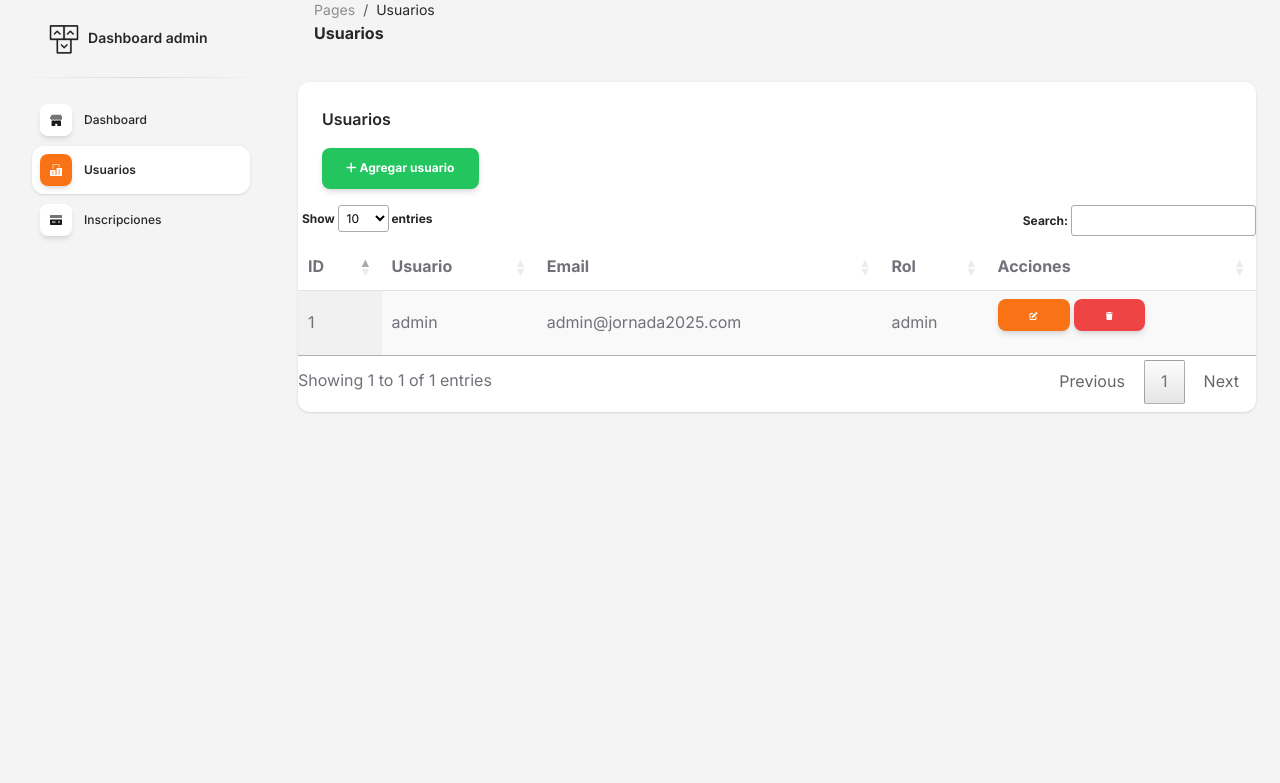
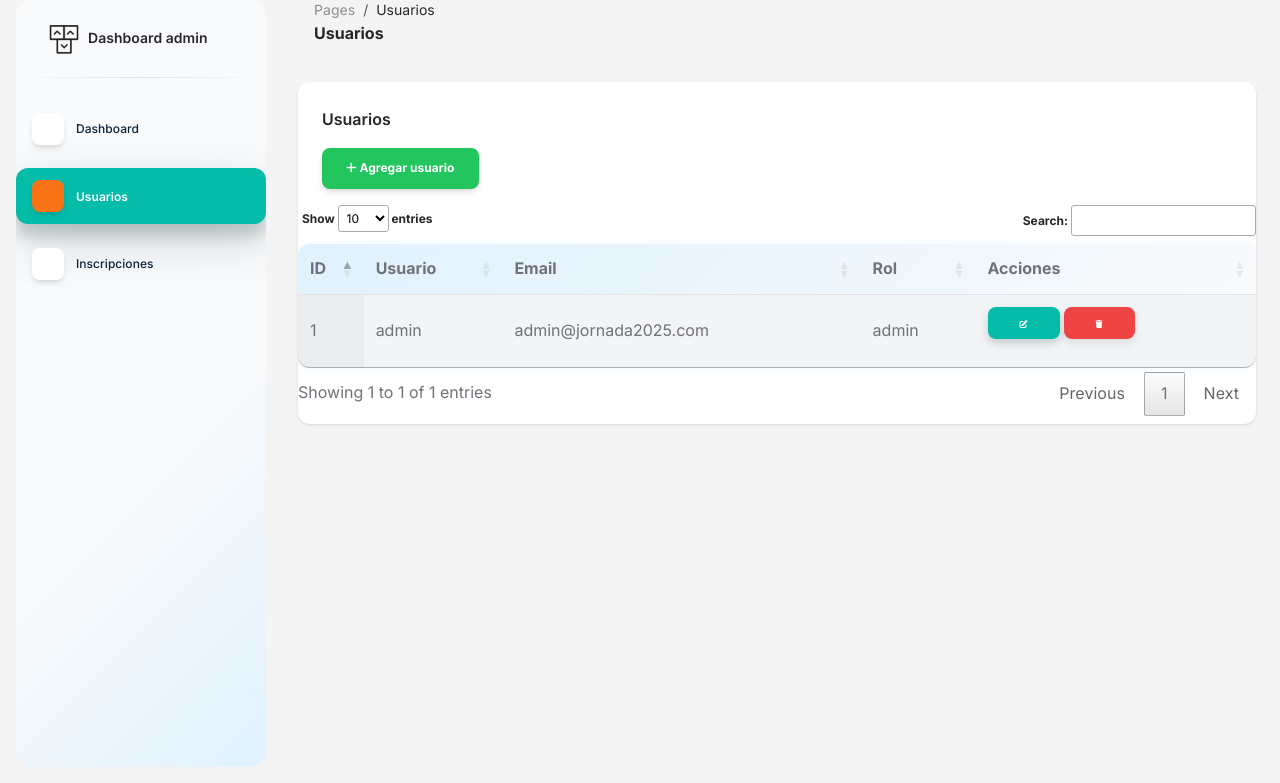
Before and after one commit to alezzz23/landing-jornada-2025, a PHP site: page /admin/pages/usuarios.php in a window 1280 px wide. Shown: the part 17-800 px from the top of the page. Run offline with PHP 8.4, Linux system fonts and the light colour scheme; data comes from the database, SQL or seed files in the repository; some libraries are stand-ins or nearby versions.

Commit message:
Update usuarios.php
estilo

```diff
--- a/admin/pages/usuarios.php
+++ b/admin/pages/usuarios.php
@@ -26,83 +26,65 @@
 
 <body class="g-sidenav-show  bg-gray-100">
   <!-- ================== INICIO SIDEBAR ================== -->
-  <aside class="sidenav navbar navbar-vertical navbar-expand-xs border-0 border-radius-xl my-3 fixed-start ms-3 " id="sidenav-main">
+  <aside class="sidenav navbar navbar-vertical navbar-expand-xs border-0 border-radius-xl my-3 fixed-start ms-3"
+    id="sidenav-main"
+    style="background: linear-gradient(135deg, #f8fafc 60%, #e0f2fe 100%);">
     <div class="sidenav-header">
-      <i class="fas fa-times p-3 cursor-pointer text-secondary opacity-5 position-absolute end-0 top-0 d-none d-xl-none" aria-hidden="true" id="iconSidenav"></i>
-      <a class="navbar-brand m-0" href=" https://demos.creative-tim.com/soft-ui-dashboard/pages/dashboard.html " target="_blank">
+      <i class="fas fa-times p-3 cursor-pointer text-secondary opacity-5 position-absolute end-0 top-0 d-none d-xl-none"
+        aria-hidden="true" id="iconSidenav"></i>
+      <a class="navbar-brand m-0" href="../pages/dashboard.php"
+        target="_blank">
         <img src="../assets/img/logo-ct-dark.png" class="navbar-brand-img h-100" alt="main_logo">
         <span class="ms-1 font-weight-bold">Dashboard admin</span>
       </a>
     </div>
+
     <hr class="horizontal dark mt-0">
-    <div class="collapse navbar-collapse  w-auto " id="sidenav-collapse-main">
+    <div class="collapse navbar-collapse w-auto" id="sidenav-collapse-main">
       <ul class="navbar-nav">
+
+        <!-- Dashboard (hover) -->
         <li class="nav-item">
-          <a class="nav-link" href="../pages/dashboard.php">
+          <a class="nav-link" href="../pages/dashboard.php"
+            style="background:transparent; color:#0a2239; border-radius:12px; padding:0.75rem 1rem; margin:0.3rem 0;
+                  transition:background 0.3s ease, box-shadow 0.3s ease;"
+            onmouseover="this.style.background='rgba(56,189,248,0.15)'; this.style.boxShadow='0 0 12px rgba(56,189,248,0.3)'"
+            onmouseout="this.style.background='transparent'; this.style.boxShadow='none'">
             <div class="icon icon-shape icon-sm shadow border-radius-md bg-white text-center me-2 d-flex align-items-center justify-content-center">
-              <!-- Dashboard icon -->
-              <svg width="12px" height="12px" viewBox="0 0 45 40" version="1.1" xmlns="http://www.w3.org/2000/svg" xmlns:xlink="http://www.w3.org/1999/xlink">
-                <title>shop </title>
-                <g stroke="none" stroke-width="1" fill="none" fill-rule="evenodd">
-                  <g transform="translate(-1716.000000, -439.000000)" fill="#FFFFFF" fill-rule="nonzero">
-                    <g transform="translate(1716.000000, 291.000000)">
-                      <g transform="translate(0.000000, 148.000000)">
-                        <path class="color-background opacity-6" d="M46.7199583,10.7414583 L40.8449583,0.949791667 C40.4909749,0.360605034 39.8540131,0 39.1666667,0 L7.83333333,0 C7.1459869,0 6.50902508,0.360605034 6.15504167,0.949791667 L0.280041667,10.7414583 C0.0969176761,11.0460037 -1.23209662e-05,11.3946378 -1.23209662e-05,11.75 C-0.00758042603,16.0663731 3.48367543,19.5725301 7.80004167,19.5833333 L7.81570833,19.5833333 C9.75003686,19.5882688 11.6168794,18.8726691 13.0522917,17.5760417 C16.0171492,20.2556967 20.5292675,20.2556967 23.494125,17.5760417 C26.4604562,20.2616016 30.9794188,20.2616016 33.94575,17.5760417 C36.2421905,19.6477597 39.5441143,20.1708521 42.3684437,18.9103691 C45.1927731,17.649886 47.0084685,14.8428276 47.0000295,11.75 C47.0000295,11.3946378 46.9030823,11.0460037 46.7199583,10.7414583 Z"></path>
-                        <path class="color-background" d="M39.198,22.4912623 C37.3776246,22.4928106 35.5817531,22.0149171 33.951625,21.0951667 L33.92225,21.1107282 C31.1430221,22.6838032 27.9255001,22.9318916 24.9844167,21.7998837 C24.4750389,21.605469 23.9777983,21.3722567 23.4960833,21.1018359 L23.4745417,21.1129513 C20.6961809,22.6871153 17.4786145,22.9344611 14.5386667,21.7998837 C14.029926,21.6054643 13.533337,21.3722507 13.0522917,21.1018359 C11.4250962,22.0190609 9.63246555,22.4947009 7.81570833,22.4912623 C7.16510551,22.4842162 6.51607673,22.4173045 5.875,22.2911849 L5.875,44.7220845 C5.875,45.9498589 6.7517757,46.9451667 7.83333333,46.9451667 L19.5833333,46.9451667 L19.5833333,33.6066734 L27.4166667,33.6066734 L27.4166667,46.9451667 L39.1666667,46.9451667 C40.2482243,46.9451667 41.125,45.9498589 41.125,44.7220845 L41.125,22.2822926 C40.4887822,22.4116582 39.8442868,22.4815492 39.198,22.4912623 Z"></path>
-                      </g>
-                    </g>
-                  </g>
-                </g>
-              </svg>
+              <!-- Dashboard icon (sin cambios) -->
             </div>
             <span class="nav-link-text ms-1">Dashboard</span>
           </a>
         </li>
+
+        <!-- Usuarios (activo en verde) -->
         <li class="nav-item">
-          <a class="nav-link active" href="../pages/usuarios.php">
+          <a class="nav-link active" href="../pages/usuarios.php"
+            style="background:#05bca9; color:#ffffff; border-radius:12px; padding:0.75rem 1rem; margin:0.3rem 0;
+                  box-shadow:0 12px 16px rgba(1,45,41,0.2), 0 17px 50px rgba(1,45,41,0.15); transition:background 0.3s ease;">
             <div class="icon icon-shape icon-sm shadow border-radius-md bg-white text-center me-2 d-flex align-items-center justify-content-center">
-              <!-- Usuarios icon -->
-              <svg width="12px" height="12px" viewBox="0 0 42 42" version="1.1" xmlns="http://www.w3.org/2000/svg" xmlns:xlink="http://www.w3.org/1999/xlink">
-                <title>office</title>
-                <g stroke="none" stroke-width="1" fill="none" fill-rule="evenodd">
-                  <g transform="translate(-1869.000000, -293.000000)" fill="#FFFFFF" fill-rule="nonzero">
-                    <g transform="translate(1716.000000, 291.000000)">
-                      <g id="office" transform="translate(153.000000, 2.000000)">
-                        <path class="color-background opacity-6" d="M12.25,17.5 L8.75,17.5 L8.75,1.75 C8.75,0.78225 9.53225,0 10.5,0 L31.5,0 C32.46775,0 33.25,0.78225 33.25,1.75 L33.25,12.25 L29.75,12.25 L29.75,3.5 L12.25,3.5 L12.25,17.5 Z"></path>
-                        <path class="color-background" d="M40.25,14 L24.5,14 C23.53225,14 22.75,14.78225 22.75,15.75 L22.75,38.5 L19.25,38.5 L19.25,22.75 C19.25,21.78225 18.46775,21 17.5,21 L1.75,21 C0.78225,21 0,21.78225 0,22.75 L0,40.25 C0,41.21775 0.78225,42 1.75,42 L40.25,42 C41.21775,42 42,41.21775 42,40.25 L42,15.75 C42,14.78225 41.21775,14 40.25,14 Z M12.25,36.75 L7,36.75 L7,33.25 L12.25,33.25 L12.25,36.75 Z M12.25,29.75 L7,29.75 L7,26.25 L12.25,26.25 L12.25,29.75 Z M35,36.75 L29.75,36.75 L29.75,33.25 L35,33.25 L35,36.75 Z M35,29.75 L29.75,29.75 L29.75,26.25 L35,26.25 L35,29.75 Z M35,22.75 L29.75,22.75 L29.75,19.25 L35,19.25 L35,22.75 Z"></path>
-                      </g>
-                    </g>
-                  </g>
-                </g>
-              </svg>
+              <!-- Usuarios icon (sin cambios) -->
             </div>
             <span class="nav-link-text ms-1">Usuarios</span>
           </a>
         </li>
+
+        <!-- Inscripciones (hover) -->
         <li class="nav-item">
-          <a class="nav-link" href="../pages/inscripciones.php">
+          <a class="nav-link" href="../pages/inscripciones.php"
+            style="background:transparent; color:#0a2239; border-radius:12px; padding:0.75rem 1rem; margin:0.3rem 0;
+                  transition:background 0.3s ease, box-shadow 0.3s ease;"
+            onmouseover="this.style.background='rgba(56,189,248,0.15)'; this.style.boxShadow='0 0 12px rgba(56,189,248,0.3)'"
+            onmouseout="this.style.background='transparent'; this.style.boxShadow='none'">
             <div class="icon icon-shape icon-sm shadow border-radius-md bg-white text-center me-2 d-flex align-items-center justify-content-center">
-              <!-- Inscripciones icon -->
-              <svg width="12px" height="12px" viewBox="0 0 43 36" version="1.1" xmlns="http://www.w3.org/2000/svg" xmlns:xlink="http://www.w3.org/1999/xlink">
-                <title>credit-card</title>
-                <g stroke="none" stroke-width="1" fill="none" fill-rule="evenodd">
-                  <g transform="translate(-2169.000000, -745.000000)" fill="#FFFFFF" fill-rule="nonzero">
-                    <g transform="translate(1716.000000, 291.000000)">
-                      <g transform="translate(453.000000, 454.000000)">
-                        <path class="color-background opacity-6" d="M43,10.7482083 L43,3.58333333 C43,1.60354167 41.3964583,0 39.4166667,0 L3.58333333,0 C1.60354167,0 0,1.60354167 0,3.58333333 L0,10.7482083 L43,10.7482083 Z"></path>
-                        <path class="color-background" d="M0,16.125 L0,32.25 C0,34.2297917 1.60354167,35.8333333 3.58333333,35.8333333 L39.4166667,35.8333333 C41.3964583,35.8333333 43,34.2297917 43,32.25 L43,16.125 L0,16.125 Z M19.7083333,26.875 L7.16666667,26.875 L7.16666667,23.2916667 L19.7083333,23.2916667 L19.7083333,26.875 Z M35.8333333,26.875 L28.6666667,26.875 L28.6666667,23.2916667 L35.8333333,23.2916667 L35.8333333,26.875 Z"></path>
-                      </g>
-                    </g>
-                  </g>
-                </g>
-              </svg>
+              <!-- Inscripciones icon (sin cambios) -->
             </div>
             <span class="nav-link-text ms-1">Inscripciones</span>
           </a>
         </li>
+
       </ul>
     </div>
-
   </aside>
   <!-- ================== FIN SIDEBAR ================== -->
 
@@ -121,10 +103,25 @@
           <div class="ms-md-auto pe-md-3 d-flex align-items-center">
           </div>
         </div>
+        <div class="collapse navbar-collapse mt-sm-0 mt-2 me-md-0 me-sm-4" id="navbar">
+          <div class="ms-md-auto pe-md-3 d-flex align-items-center">
+          </div>
+          <ul class="navbar-nav  justify-content-end">
+            <li class="nav-item d-xl-none ps-3 d-flex align-items-center">
+              <a href="javascript:;" class="nav-link text-body p-0" id="iconNavbarSidenav">
+                <div class="sidenav-toggler-inner">
+                  <i class="sidenav-toggler-line"></i>
+                  <i class="sidenav-toggler-line"></i>
+                  <i class="sidenav-toggler-line"></i>
+                </div>
+              </a>
+            </li>
+          </ul>
+        </div>
       </div>
     </nav>
     <!-- ================== FIN NAVBAR ================== -->
-
+    <!-- ================== INICIO TABLA DE USUARIOS ================== -->
     <div class="container-fluid py-4">
       <div class="row">
         <div class="col-12">
@@ -135,15 +132,16 @@
             </div>
             <div class="card-body px-0 pt-0 pb-2">
               <div class="table-responsive p-0">
-                <!-- ================== INICIO TABLA DE USUARIOS ================== -->
-                <table id="tabla-usuarios" class="table align-items-center mb-0 display responsive nowrap" style="width:100%">
-                  <thead>
+                <table id="tabla-usuarios"
+                  class="table align-items-center mb-0 display responsive nowrap"
+                  style="width:100%; background-color: #f8fafc; border-radius:12px; box-shadow:0 0 10px rgba(56,189,248,0.1); overflow:hidden;">
+                  <thead style="background: linear-gradient(135deg, #e0f2fe, #f8fafc); color:#0a2239;">
                     <tr>
-                      <th>ID</th>
-                      <th>Usuario</th>
-                      <th>Email</th>
-                      <th>Rol</th>
-                      <th>Acciones</th>
+                      <th style="padding:0.75rem;">ID</th>
+                      <th style="padding:0.75rem;">Usuario</th>
+                      <th style="padding:0.75rem;">Email</th>
+                      <th style="padding:0.75rem;">Rol</th>
+                      <th style="padding:0.75rem;">Acciones</th>
                     </tr>
                   </thead>
                   <tbody>
@@ -151,21 +149,27 @@
                     include_once("../../db.php");
                     $stmt = $pdo->query("SELECT u.id, u.username, u.email, r.nombre AS rol, u.creado_en FROM usuarios u JOIN roles r ON u.rol_id = r.id");
                     while ($row = $stmt->fetch(PDO::FETCH_ASSOC)) {
-                      echo '<tr>';
-                      echo '<td>' . htmlspecialchars($row['id']) . '</td>';
-                      echo '<td>' . htmlspecialchars($row['username']) . '</td>';
-                      echo '<td>' . htmlspecialchars($row['email']) . '</td>';
-                      echo '<td>' . htmlspecialchars($row['rol']) . '</td>';
-                      echo '<td>';
-                      echo '<button class="btn btn-sm btn-primary me-1 btn-editar-usuario"
+                      echo '<tr style="border-bottom: 1px solid rgba(0,0,0,0.05);">';
+                      echo '<td style="padding:0.75rem;">' . htmlspecialchars($row['id']) . '</td>';
+                      echo '<td style="padding:0.75rem;">' . htmlspecialchars($row['username']) . '</td>';
+                      echo '<td style="padding:0.75rem;">' . htmlspecialchars($row['email']) . '</td>';
+                      echo '<td style="padding:0.75rem;">' . htmlspecialchars($row['rol']) . '</td>';
+                      echo '<td style="padding:0.75rem;">';
+                      echo '<button class="btn btn-sm me-1 btn-editar-usuario"
+                   style="background:#05bca9; color:white; border-radius:8px; box-shadow:0 4px 8px rgba(1,45,41,0.2);"
                    data-id="' . $row['id'] . '"
                    data-username="' . htmlspecialchars($row['username'], ENT_QUOTES) . '"
                    data-email="' . htmlspecialchars($row['email'], ENT_QUOTES) . '"
                    data-bs-toggle="modal" data-bs-target="#modalEditarUsuario">
               <i class="fa fa-edit"></i>
             </button>';
-                      echo '<button class="btn btn-sm btn-danger btn-borrar-usuario" data-id="' . $row['id'] . '"><i class="fa fa-trash"></i></button>';
+                      echo '<button class="btn btn-sm btn-borrar-usuario"
+                   style="background:#ef4444; color:white; border-radius:8px; box-shadow:0 4px 8px rgba(0,0,0,0.1);"
+                   data-id="' . $row['id'] . '">
+              <i class="fa fa-trash"></i>
+            </button>';
                       echo '</td>';
+                      echo '</tr>';
                     }
                     ?>
                   </tbody>
@@ -318,7 +322,10 @@
     $(document).on('click', '.btn-borrar-usuario', function() {
       if (confirm('¿Seguro que deseas borrar este usuario?')) {
         var id = $(this).data('id');
-        $.post('../controllers/usuarios.php', {id: id, action: 'delete'}, function(resp) {
+        $.post('../controllers/usuarios.php', {
+          id: id,
+          action: 'delete'
+        }, function(resp) {
           if (resp === 'ok') {
             location.reload();
           } else {
```
Lines whose indentation alone changed are shown as unchanged.
